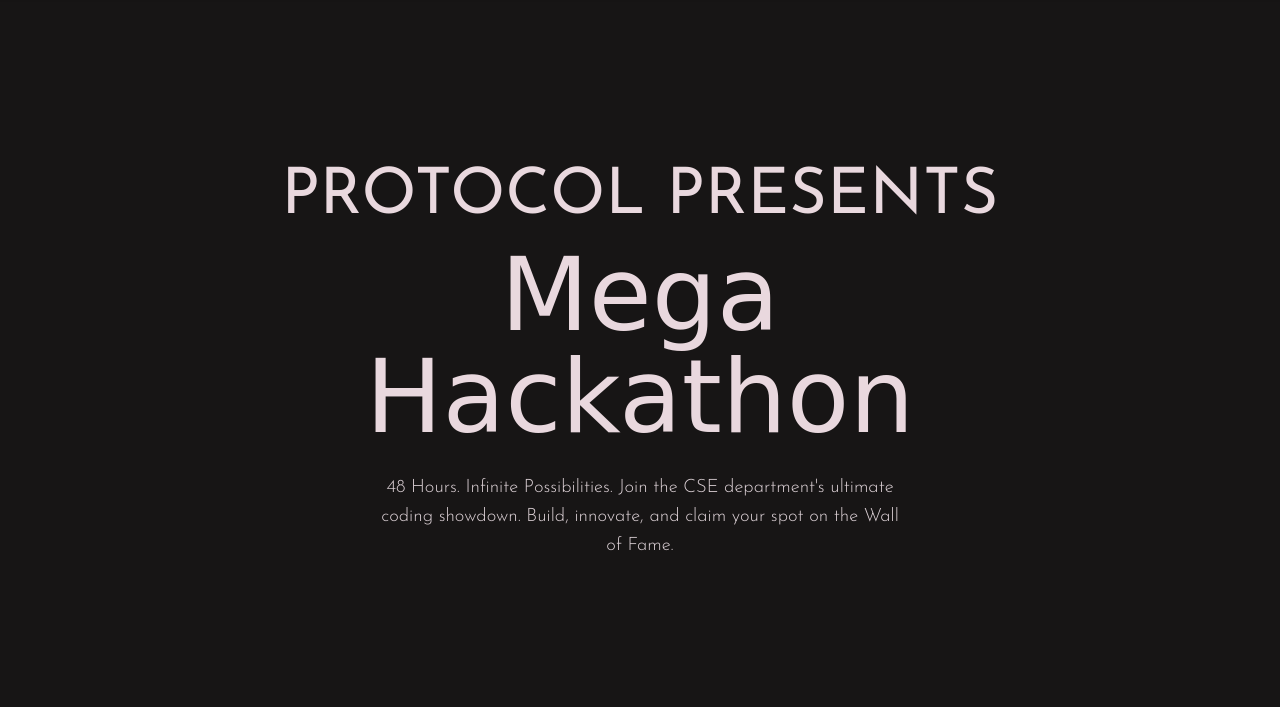
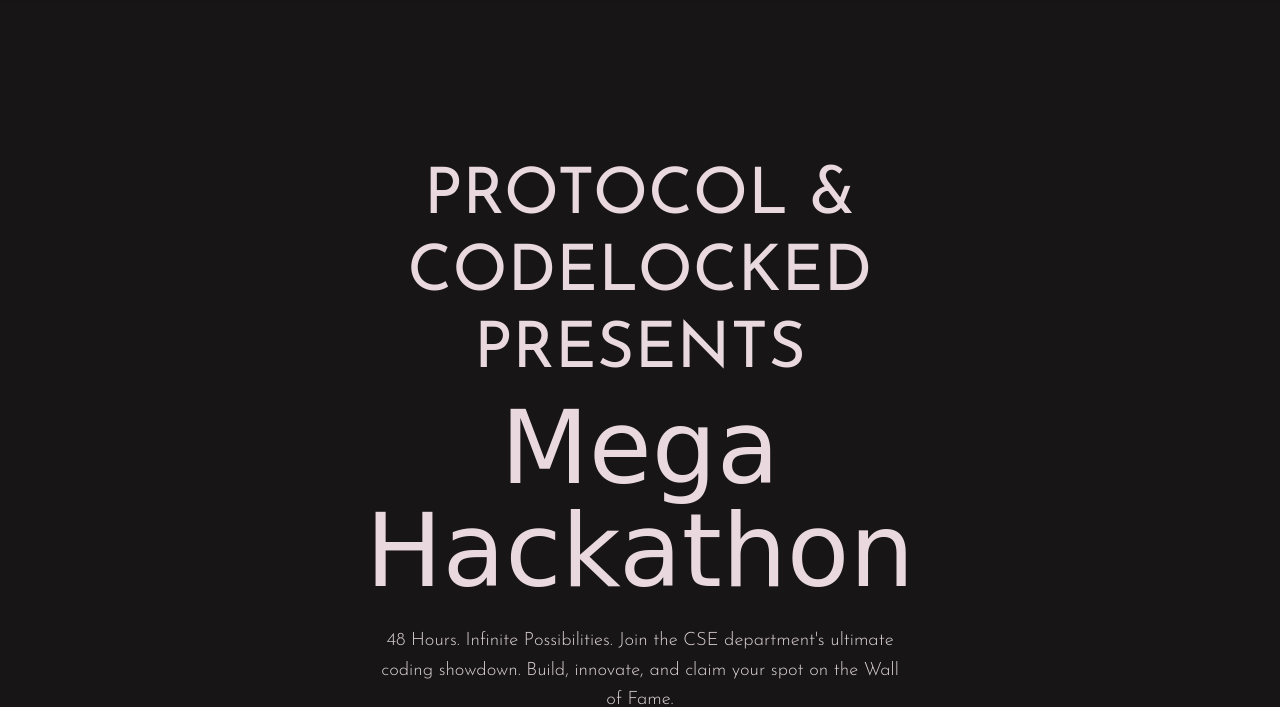
Before and after one commit to must-not-be-namedd/Protocol_LeaderBoard, a plain HTML site: page Website/hackathon.html in a window 1280 px wide. Shown: the part 101-808 px from the top of the page. Drawn offline with nearby package versions, Linux system fonts and the light colour scheme; a web font is replaced by a local one.

Commit message:
Update hackathon.html

```diff
--- a/Website/hackathon.html
+++ b/Website/hackathon.html
@@ -223,7 +223,7 @@
       <div class="row justify-content-center">
         <div class="col-lg-8">
           <h1 class="hackathon-title mb-4">
-            <span class="condensed d-block mb-2">PROTOCOL PRESENTS</span>
+            <span class="condensed d-block mb-2">PROTOCOL & CODELOCKED PRESENTS</span>
             <span class="handwritten">Mega Hackathon</span>
           </h1>
           <p class="hero-desc mx-auto text-center" style="margin-top: 1rem;">
```
